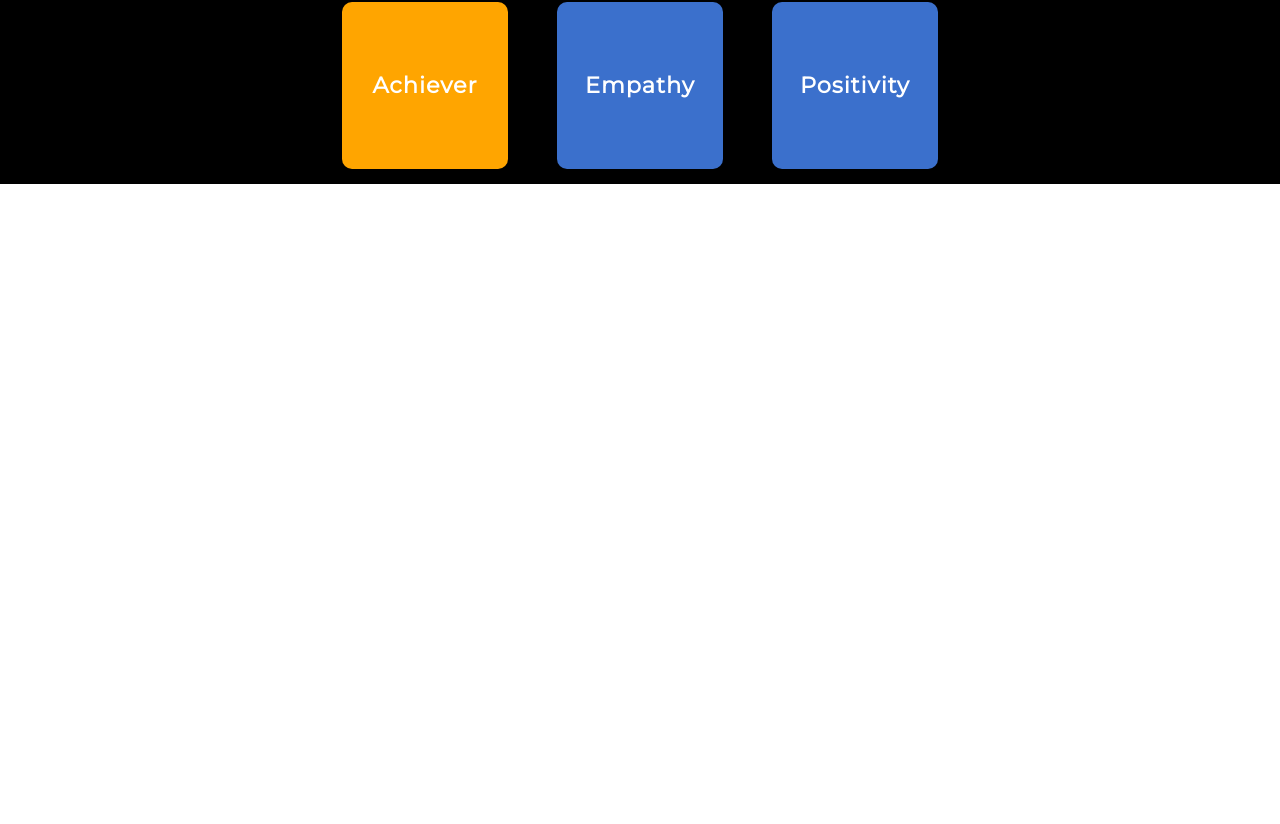
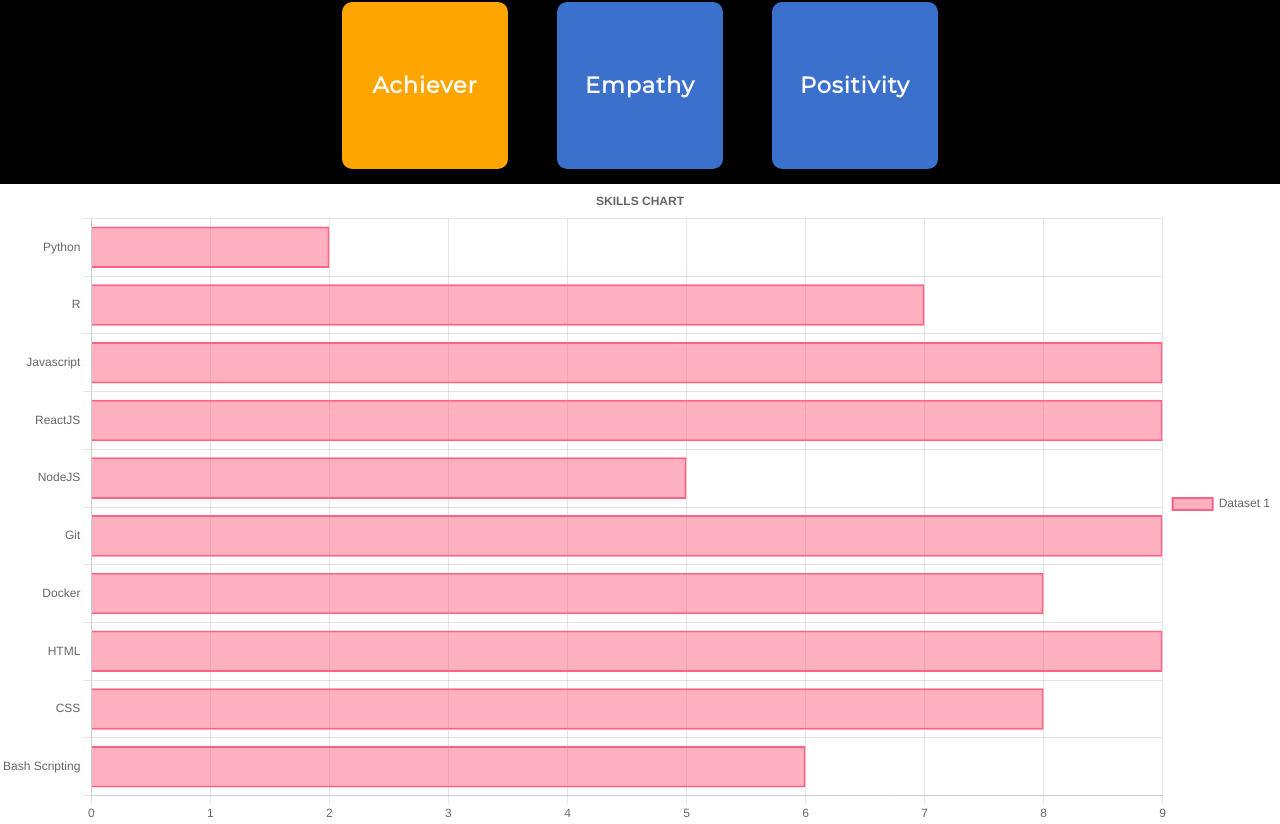
Before and after one commit to carlesDeveloper/personalPage, a React (Vite) app in the folder frontend_personal_page/: page / in a window 1280 px wide. Shown: the part 966-1790 px from the top of the page. Before the commit the page ends 1150 px from the top, so only its background shows below. Built offline with nearby package versions, Linux system fonts and the light colour scheme.

Commit message:
initial skills plot

```diff
--- a/frontend_personal_page/package.json
+++ b/frontend_personal_page/package.json
@@ -14,7 +14,9 @@
     "@fortawesome/free-brands-svg-icons": "^6.5.1",
     "@fortawesome/free-solid-svg-icons": "^6.5.1",
     "@fortawesome/react-fontawesome": "^0.2.0",
+    "chart.js": "^4.4.2",
     "react": "^18.2.0",
+    "react-chartjs-2": "^5.2.0",
     "react-dom": "^18.2.0",
     "reactstrap": "^9.2.2"
   },
--- a/frontend_personal_page/src/App.tsx
+++ b/frontend_personal_page/src/App.tsx
@@ -17,6 +17,7 @@ function App() {
       <br />
       <About />
       <Strength />
+      <Skills />
       {/*
       <Skills />
 
--- a/frontend_personal_page/src/Skills.tsx
+++ b/frontend_personal_page/src/Skills.tsx
@@ -1,8 +1,62 @@
 import React from 'react'
+import {
+    Chart as ChartJS,
+    CategoryScale,
+    LinearScale,
+    BarElement,
+    Title,
+    Tooltip,
+    Legend,
+  } from 'chart.js';
+
+
+import { Bar } from 'react-chartjs-2';
+import skillsData from "./skills.json"
+
+
+ChartJS.register(
+    CategoryScale,
+    LinearScale,
+    BarElement,
+    Title,
+    Tooltip,
+    Legend
+  );
 
 function Skills() {
+    const labels = skillsData.map(s => s.skill)
+    const options = {
+        indexAxis: 'y' as const,
+        elements: {
+          bar: {
+            borderWidth: 2,
+          },
+        },
+        responsive: true,
+        plugins: {
+          legend: {
+            position: 'right' as const,
+          },
+          title: {
+            display: true,
+            text: 'SKILLS CHART',
+          },
+        },
+    };
+
+    const data = {
+        labels,
+        datasets: [
+          {
+            label: 'Dataset 1',
+            data: skillsData.map(skill => skill.score),
+            borderColor: 'rgb(255, 99, 132)',
+            backgroundColor: 'rgba(255, 99, 132, 0.5)',
+          }
+        ],
+      };
     return(
-        <>Skills page</>
+        <><Bar options={options} data={data} /></>
     )
 }
 
--- /dev/null
+++ b/frontend_personal_page/src/skills.json
@@ -0,0 +1,52 @@
+[
+    {
+        "type": "skill",
+        "skill": "Python",
+        "score": "2"
+    },
+    {
+        "type": "skill",
+        "skill": "R",
+        "score": "7"
+    },
+    {
+        "type": "skill",
+        "skill": "Javascript",
+        "score": "9"
+    },
+    {
+        "type": "skill",
+        "skill": "ReactJS",
+        "score": "9"
+    },
+    {
+        "type": "skill",
+        "skill": "NodeJS",
+        "score": "5"
+    },
+    {
+        "type": "skill",
+        "skill": "Git",
+        "score": "9"
+    },
+    {
+        "type": "skill",
+        "skill": "Docker",
+        "score": "8"
+    },
+    {
+        "type": "skill",
+        "skill": "HTML",
+        "score": "9"
+    },
+    {
+        "type": "skill",
+        "skill": "CSS",
+        "score": "8"
+    },
+    {
+        "type": "skill",
+        "skill": "Bash Scripting",
+        "score": "6"
+    }
+]
```
Also changed, not shown: 1 other file (tests, documents, lock files or other folders).
